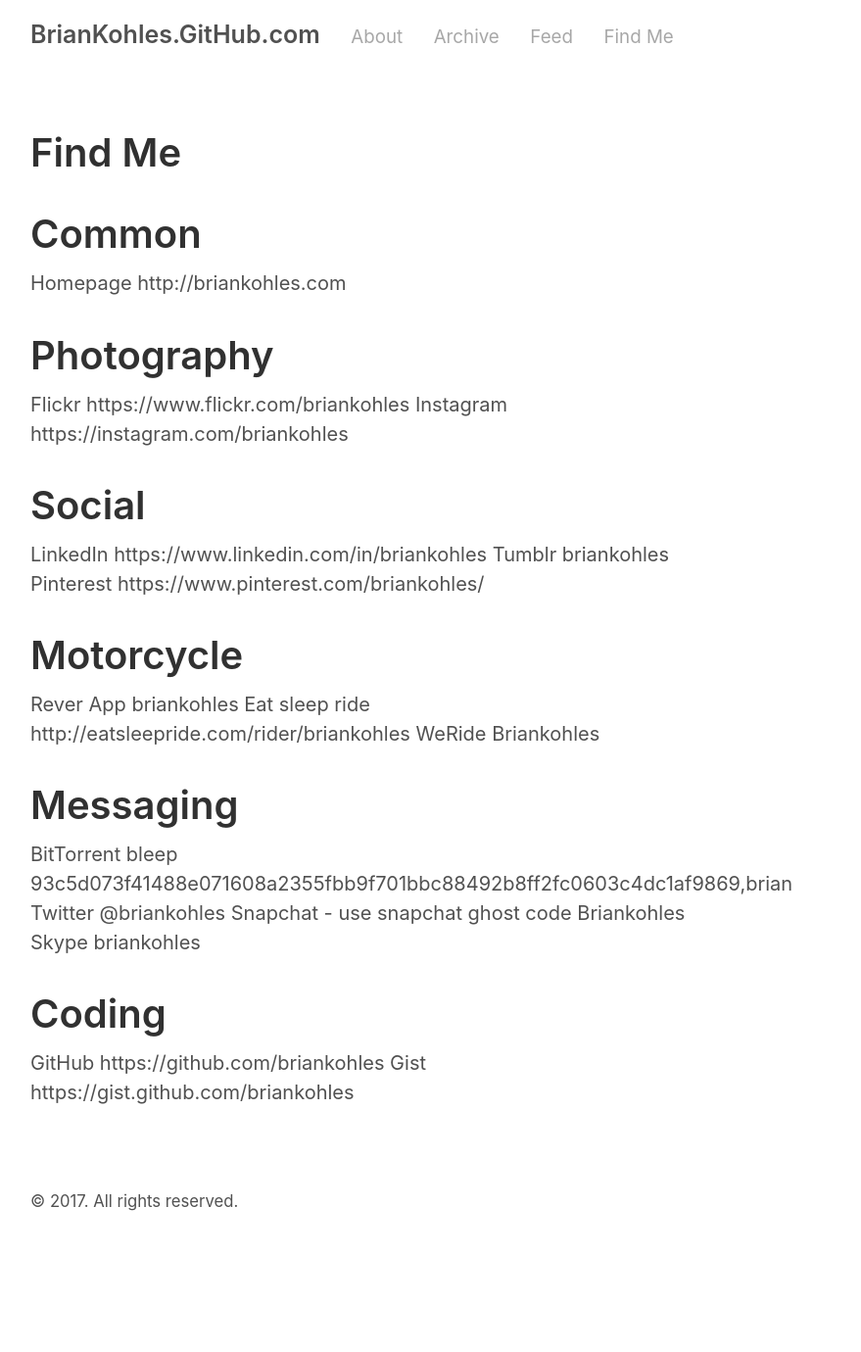
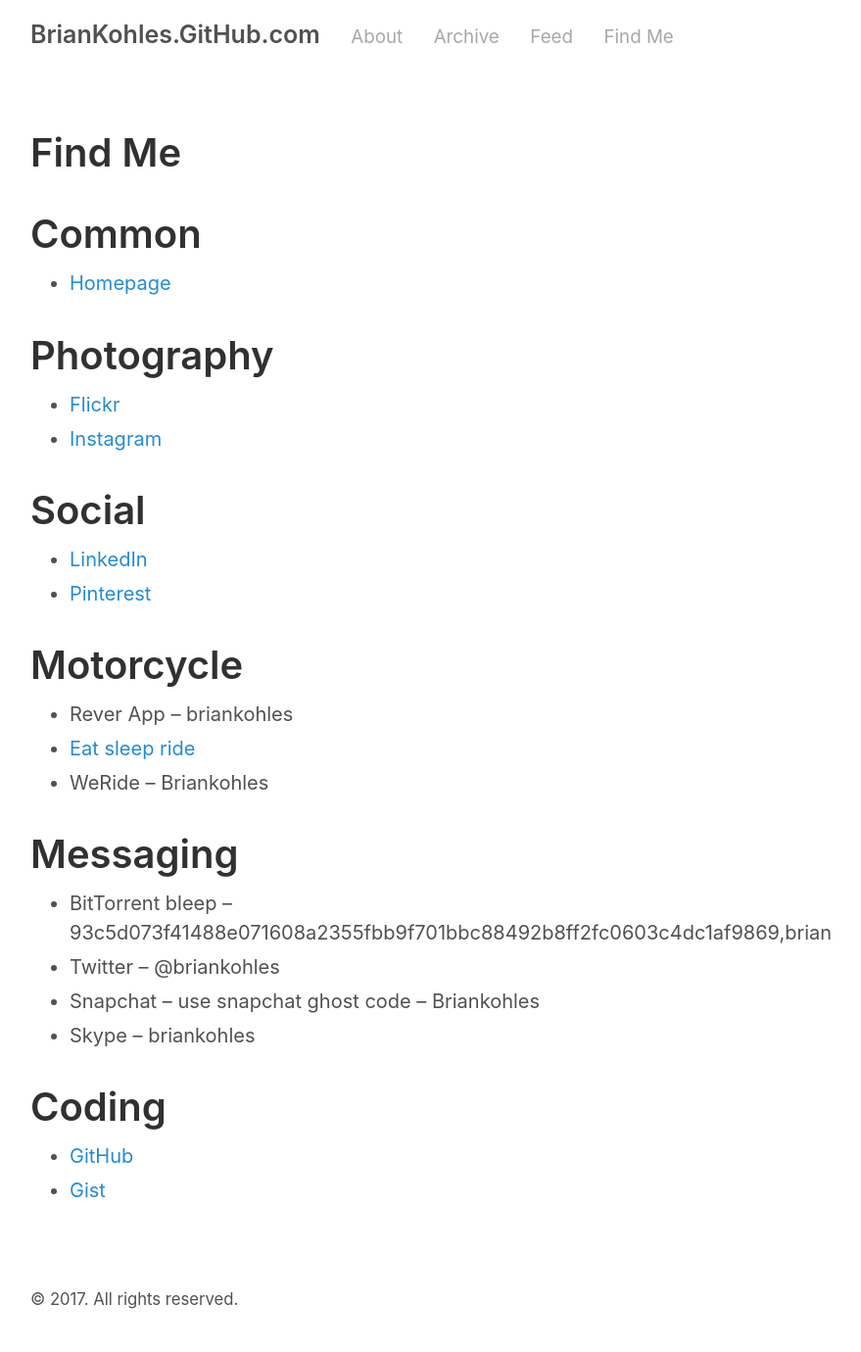
Before and after one commit to briankohles/briankohles.github.io, a Jekyll site: the page built from findMe.md, in a window 1280 px wide. Shown: the whole page at 98% size, without its empty margins (259-1138 px from the left). Built offline with Jekyll 4.4.1, drawn with Linux system fonts in a browser that asks for light colours; before the commit the page ends 1280 px from its top, so only the background shows below that.

Commit message:
updating findMe

```diff
--- a/findMe.md
+++ b/findMe.md
@@ -4,43 +4,27 @@
 ---
 
 # Common
-Homepage
-http://briankohles.com
+- [Homepage](http://briankohles.com)
 
 # Photography
-Flickr
-https://www.flickr.com/briankohles
-Instagram
-https://instagram.com/briankohles
+- [Flickr](https://www.flickr.com/briankohles)
+- [Instagram](https://instagram.com/briankohles)
 
 # Social
-LinkedIn
-https://www.linkedin.com/in/briankohles
-Tumblr
-briankohles
-Pinterest
-https://www.pinterest.com/briankohles/
+- [LinkedIn](https://www.linkedin.com/in/briankohles)
+- [Pinterest](https://www.pinterest.com/briankohles/)
 
 # Motorcycle
-Rever App
-briankohles
-Eat sleep ride
-http://eatsleepride.com/rider/briankohles
-WeRide
-Briankohles
+- Rever App -- briankohles
+- [Eat sleep ride](http://eatsleepride.com/rider/briankohles)
+- WeRide -- Briankohles
 
 # Messaging
-BitTorrent bleep
-93c5d073f41488e071608a2355fbb9f701bbc88492b8ff2fc0603c4dc1af9869,brian
-Twitter
-@briankohles
-Snapchat - use snapchat ghost code
-Briankohles
-Skype
-briankohles
+- BitTorrent bleep -- 93c5d073f41488e071608a2355fbb9f701bbc88492b8ff2fc0603c4dc1af9869,brian
+- Twitter -- @briankohles
+- Snapchat -- use snapchat ghost code -- Briankohles
+- Skype -- briankohles
 
 # Coding
-GitHub
-https://github.com/briankohles
-Gist
-https://gist.github.com/briankohles
+- [GitHub](https://github.com/briankohles)
+- [Gist](https://gist.github.com/briankohles)
```
